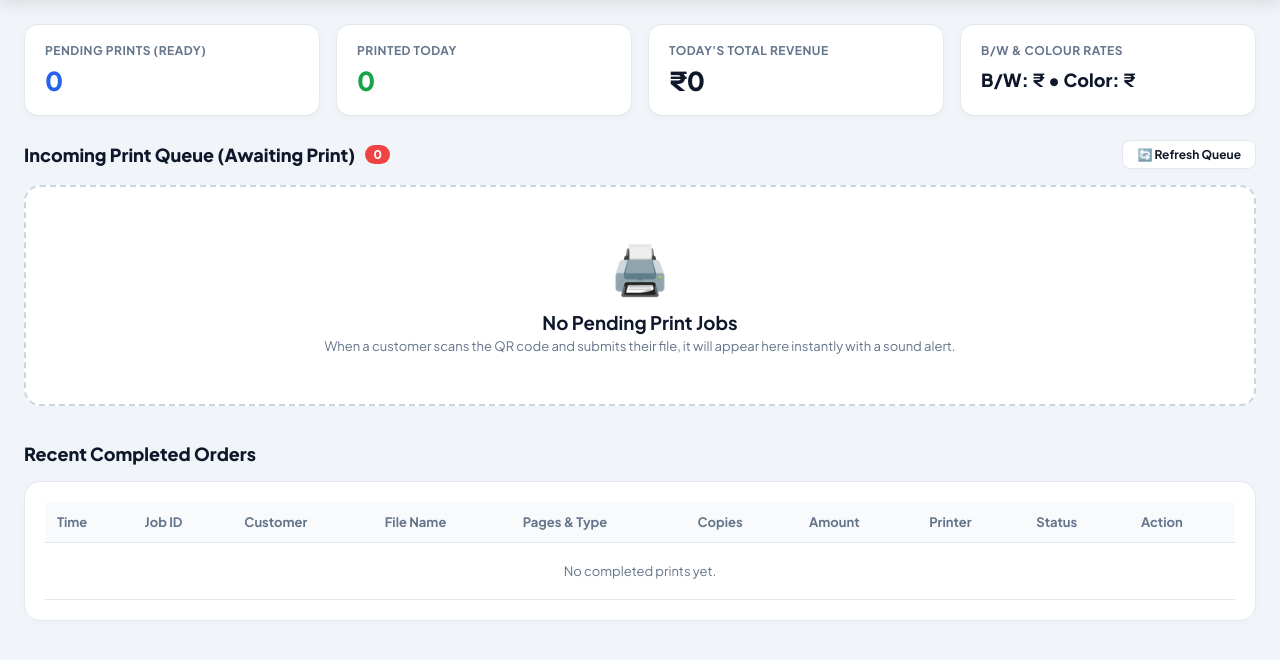
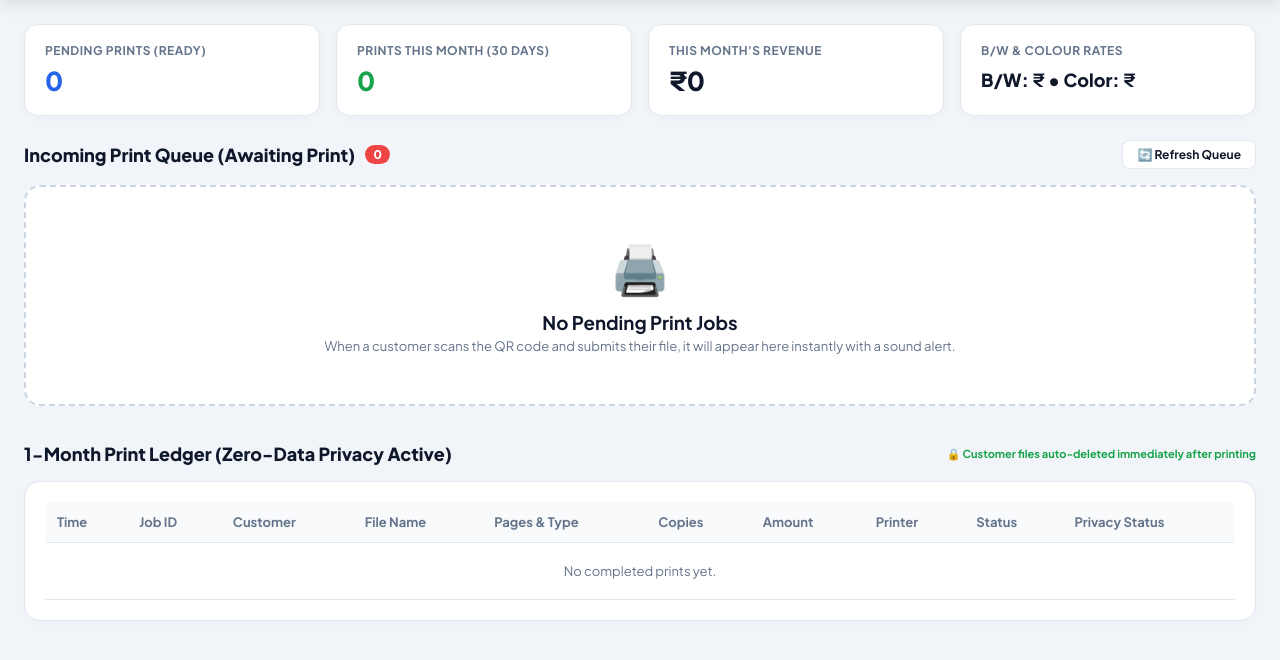
Before and after one commit to mantradevice65/quickprint-cloud, a Flask app: template templates/dashboard.html in a window 1280 px wide. Shown: the part 68-728 px from the top of the page. Run offline with Flask 3, Linux system fonts and the light colour scheme; the template is opened without the code that fills it, so the values that code supplies are empty; data comes from the database, SQL or seed files in the repository; some libraries are stand-ins or nearby versions.

Commit message:
Zero-data instant shredder on print, 1-month ledger stats, English only

```diff
--- a/app.py
+++ b/app.py
@@ -6,6 +6,7 @@ import sqlite3
 import shutil
 import io
 import time
+import threading
 import hmac
 import hashlib
 import urllib.request
@@ -993,24 +994,24 @@ def api_unlock_pdf():
     job_id = data.get("job_id", "").strip()
     password = data.get("password", "").strip()
     if not job_id or not password:
-        return jsonify({"success": False, "error": "Job ID aur Password zaroori hain"}), 400
+        return jsonify({"success": False, "error": "Job ID and Password are required"}), 400
 
     pdf_path = UPLOAD_FOLDER / f"{job_id}.pdf"
     thumbnail_path = THUMBNAIL_FOLDER / f"{job_id}.png"
     if not pdf_path.exists():
-        return jsonify({"success": False, "error": "Document nahi mila"}), 404
+        return jsonify({"success": False, "error": "Document not found"}), 404
 
     try:
         doc = fitz.open(str(pdf_path))
         if not (doc.needs_pass or doc.is_encrypted):
             page_count = len(doc)
             doc.close()
-            return jsonify({"success": True, "message": "Pehle se unlocked hai", "page_count": page_count})
+            return jsonify({"success": True, "message": "Already unlocked", "page_count": page_count})
 
         auth_res = doc.authenticate(password)
         if auth_res <= 0:
             doc.close()
-            return jsonify({"success": False, "error": "Galat password! Dobara koshish karein. (Aadhaar example: Naam ke 4 bade akshar + Janm saal, jaise AMER1992)"})
+            return jsonify({"success": False, "error": "Incorrect password! Please try again. (Aadhaar example: First 4 uppercase letters of name + Birth year, e.g. AMER1992)"})
 
         unlocked_tmp = UPLOAD_FOLDER / f"{job_id}_unlocked.pdf"
         doc.save(str(unlocked_tmp))
@@ -1642,6 +1643,90 @@ def kiosk_download_job(job_id):
 
     return send_file(str(fpath), as_attachment=True, download_name=f"{job_id}.pdf")
 
+def purge_job_document_files(job_id, delay_seconds=1):
+    """
+    Zero-Data Customer Privacy Shredder (Cloud):
+    Permanently deletes all customer files (original files, rendered PDFs, slices, thumbnails)
+    immediately after the job is printed or cancelled. Anonymizes the file path in database
+    while retaining count and revenue metrics for 1-month store accounting.
+    """
+    def _shred():
+        if delay_seconds > 0:
+            time.sleep(delay_seconds)
+        try:
+            # Delete all matching files from UPLOAD_FOLDER
+            for p in UPLOAD_FOLDER.glob(f"*{job_id}*"):
+                try:
+                    p.unlink(missing_ok=True)
+                except Exception as ex:
+                    print(f"[-] Cloud purge upload error for {p}:", ex)
+
+            # Delete all matching thumbnails
+            for p in THUMBNAIL_FOLDER.glob(f"*{job_id}*"):
+                try:
+                    p.unlink(missing_ok=True)
+                except Exception as ex:
+                    print(f"[-] Cloud purge thumbnail error for {p}:", ex)
+
+            # Clear pdf_path in database to prevent unauthorized retrieval
+            conn = sqlite3.connect(DB_FILE)
+            c = conn.cursor()
+            c.execute("UPDATE jobs SET pdf_path = '' WHERE id = ?", (job_id,))
+            conn.commit()
+            conn.close()
+            print(f"[🔒 PRIVACY SHREDDER] Cloud customer files permanently deleted for {job_id}")
+        except Exception as e:
+            print(f"[-] Error purging cloud files for {job_id}:", e)
+
+    threading.Thread(target=_shred, daemon=True).start()
+
+def cleanup_old_jobs(days=30):
+    """
+    1-Month (30 Days) Accounting Ledger Retention:
+    Purges print records and any orphaned files older than 30 days so dashboard keeps exactly 1 month of stats.
+    """
+    try:
+        cutoff = datetime.now() - timedelta(days=days)
+        cutoff_str = cutoff.strftime("%Y-%m-%d %H:%M:%S")
+
+        conn = sqlite3.connect(DB_FILE)
+        c = conn.cursor()
+        c.execute("SELECT id, pdf_path FROM jobs WHERE created_at < ?", (cutoff_str,))
+        old_jobs = c.fetchall()
+
+        for job_id, pdf_path in old_jobs:
+            try:
+                if pdf_path and os.path.exists(pdf_path):
+                    os.remove(pdf_path)
+            except Exception:
+                pass
+            for p in UPLOAD_FOLDER.glob(f"*{job_id}*"):
+                try:
+                    p.unlink(missing_ok=True)
+                except Exception:
+                    pass
+            for p in THUMBNAIL_FOLDER.glob(f"*{job_id}*"):
+                try:
+                    p.unlink(missing_ok=True)
+                except Exception:
+                    pass
+
+        c.execute("DELETE FROM jobs WHERE created_at < ?", (cutoff_str,))
+        conn.commit()
+        conn.close()
+        if old_jobs:
+            print(f"[+] Purged {len(old_jobs)} accounting ledger records older than {days} days on cloud.")
+    except Exception as e:
+        print("[-] Error during cloud 30-day cleanup:", e)
+
+def cleanup_worker():
+    """Background thread that runs cleanup_old_jobs(days=30) every 6 hours."""
+    while True:
+        cleanup_old_jobs(days=30)
+        time.sleep(6 * 3600)
+
+threading.Thread(target=cleanup_worker, daemon=True).start()
+
 @app.route("/api/kiosk/ack_job/<job_id>", methods=["POST"])
 def kiosk_ack_job(job_id):
     """Shop PC acknowledges receipt and printing of the job."""
@@ -1663,6 +1748,10 @@ def kiosk_ack_job(job_id):
     c.execute("UPDATE jobs SET status = ? WHERE id = ?", (new_status, job_id))
     conn.commit()
     conn.close()
+
+    if new_status in ("printed", "completed", "cancelled"):
+        purge_job_document_files(job_id, delay_seconds=1)
+
     return jsonify({"success": True, "job_id": job_id, "status": new_status})
 
 @app.route("/api/health")
--- a/templates/dashboard.html
+++ b/templates/dashboard.html
@@ -502,18 +502,18 @@
     </div>
   </div>
 
-  <!-- STATS BAR -->
+  <!-- STATS BAR (1-MONTH COUNTER) -->
   <div class="stats-container">
     <div class="stat-card">
       <div class="stat-label">Pending Prints (Ready)</div>
       <div class="stat-value" style="color: #2563eb;" id="statPending">0</div>
     </div>
     <div class="stat-card">
-      <div class="stat-label">Printed Today</div>
+      <div class="stat-label">Prints This Month (30 Days)</div>
       <div class="stat-value" style="color: #16a34a;" id="statPrinted">0</div>
     </div>
     <div class="stat-card">
-      <div class="stat-label">Today's Total Revenue</div>
+      <div class="stat-label">This Month's Revenue</div>
       <div class="stat-value" style="color: #0f172a;" id="statRevenue">₹0</div>
     </div>
     <div class="stat-card">
@@ -548,9 +548,10 @@
       </div>
     </div>
 
-    <!-- RECENT COMPLETED HISTORY -->
-    <div class="section-title" style="margin-top: 30px;">
-      <span>Recent Completed Orders</span>
+    <!-- 1-MONTH COMPLETED PRINT LEDGER -->
+    <div class="section-title" style="margin-top: 30px; display:flex; justify-content:space-between; align-items:center;">
+      <span>1-Month Print Ledger (Zero-Data Privacy Active)</span>
+      <span style="font-size:11px; color:#16a34a; font-weight:700;">🔒 Customer files auto-deleted immediately after printing</span>
     </div>
 
     <div class="history-card">
@@ -566,7 +567,7 @@
             <th>Amount</th>
             <th>Printer</th>
             <th>Status</th>
-            <th>Action</th>
+            <th>Privacy Status</th>
           </tr>
         </thead>
         <tbody id="historyTableBody">
@@ -712,11 +713,11 @@
         </span>
       </div>
 
-      <!-- 4. 7-DAY HISTORY AUTO-CLEANUP -->
-      <div style="background:#f0fdf4; border:1px solid #bbf7d0; border-radius:12px; padding:10px 14px; margin-top:12px; font-size:12px; color:#166534; display:flex; align-items:center; gap:8px;">
-        <span style="font-size:16px;">🗓️</span>
+      <!-- 4. ZERO-DATA PRIVACY & 1-MONTH LEDGER -->
+      <div style="background:#f0fdf4; border:1px solid #86efac; border-radius:12px; padding:10px 14px; margin-top:12px; font-size:12px; color:#166534; display:flex; align-items:center; gap:10px;">
+        <span style="font-size:20px;">🔒</span>
         <div>
-          <b>7-Day Auto-Cleanup Active:</b> Files and print history older than 7 days are automatically purged.
+          <b>Zero-Data Privacy & Instant Shredder Active:</b> Customer document files are automatically shredded and permanently deleted immediately after printing. Your dashboard maintains only a 1-month print count and revenue ledger for accounting.
         </div>
       </div>
 
@@ -876,13 +877,21 @@
           triggerVoiceAlert(hasNewCashOrder ? "Cash print request received. Please collect cash." : "Print request pending");
         }
 
-        // Update Stats
+        // Update Stats for 1-Month (Last 30 Days)
+        const thirtyDaysAgo = new Date(Date.now() - 30 * 24 * 60 * 60 * 1000);
+        const monthPrintedJobs = (jobs || []).filter(j => {
+          if (j.status !== 'printed' && j.status !== 'completed') return false;
+          if (!j.created_at) return true;
+          const dt = new Date(j.created_at.replace(' ', 'T'));
+          return isNaN(dt.getTime()) || dt >= thirtyDaysAgo;
+        });
+
         document.getElementById('statPending').innerText = pendingJobs.length;
         document.getElementById('queueBadge').innerText = pendingJobs.length;
-        document.getElementById('statPrinted').innerText = (jobs || []).filter(j => j.status === 'printed').length;
+        document.getElementById('statPrinted').innerText = monthPrintedJobs.length;
 
-        const totalRev = (jobs || []).filter(j => j.status === 'printed').reduce((acc, curr) => acc + (curr.total_price || 0), 0);
-        document.getElementById('statRevenue').innerText = '₹' + Math.round(totalRev);
+        const totalMonthRev = monthPrintedJobs.reduce((acc, curr) => acc + (curr.total_price || 0), 0);
+        document.getElementById('statRevenue').innerText = '₹' + Math.round(totalMonthRev);
 
         // Render Queue
         if (pendingJobs.length === 0) {
@@ -1106,9 +1115,9 @@
                 </span>
               </td>
               <td>
-                <button class="btn btn-outline-white" style="color:#2563eb; border:1px solid #cbd5e1; padding:4px 8px; font-size:11px;" onclick="reprintJob('${j.id}')">
-                  Reprint
-                </button>
+                <span class="pill" style="background:#f1f5f9; color:#16a34a; font-weight:700; font-size:11px; border:1px solid #cbd5e1;">
+                  🔒 File Shredded
+                </span>
               </td>
             </tr>
           `).join('');
```
